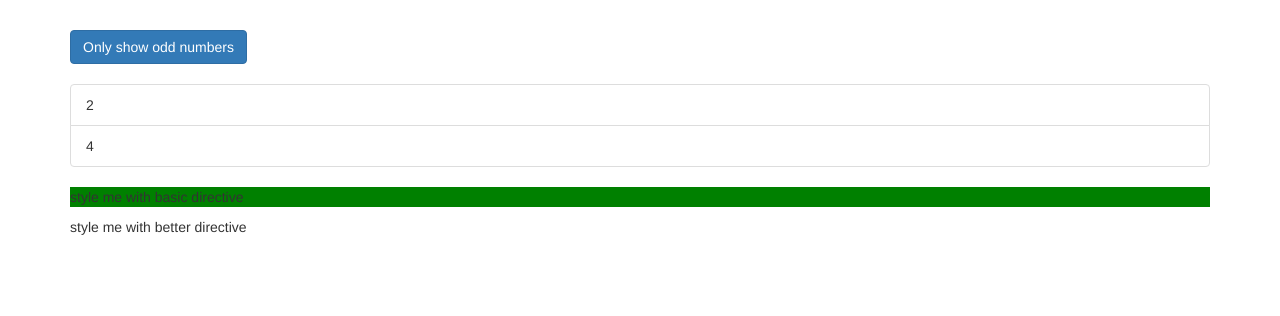
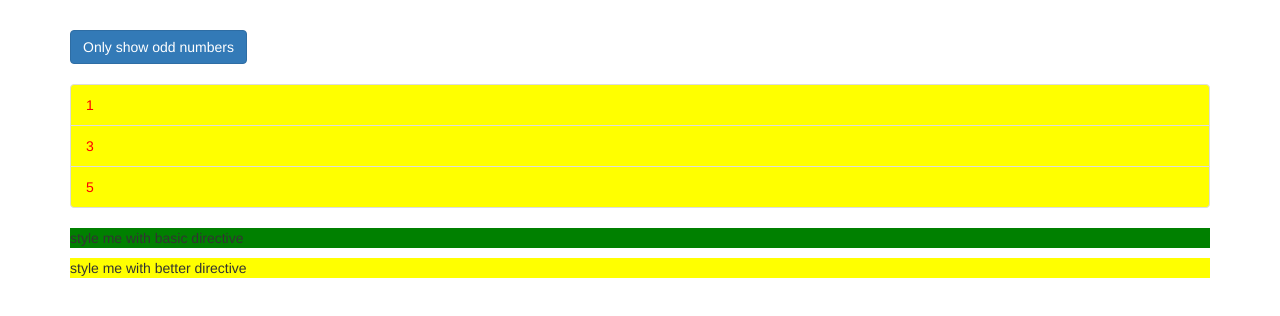
Before and after one commit to santhoshkasam/angulardirectives, an Angular app: page / in a window 1280 px wide. Shown: the top 316 px of the page. Built offline with nearby package versions, Linux system fonts and the light colour scheme.

Commit message:
custom structral directive, update the color dynamically from other component

```diff
--- a/src/app/app.component.html
+++ b/src/app/app.component.html
@@ -4,7 +4,7 @@
       <button class="btn btn-primary" (click)="onlyOdd = !onlyOdd">Only show odd numbers</button>
       <br><br>
       <ul class="list-group">
-        <div *ngIf="onlyOdd">
+        <!-- <div *ngIf="onlyOdd">
           <li class="list-group-item"
           [ngClass]="{odd:number%2!=0}"
           [ngStyle]="{backgroundColor:number%2!=0?'yellow':'transparent'}"
@@ -18,10 +18,18 @@
           *ngFor="let number of evenNumber">
             {{number}}
           </li>
+        </div> -->
+        <div *appUnless="onlyOdd">
+          <li class="list-group-item"
+          [ngClass]="{odd:number%2!=0}"
+          [ngStyle]="{backgroundColor:number%2!=0?'yellow':'transparent'}"
+          *ngFor="let number of oddNumber">
+            {{number}}
+          </li>
         </div>
       </ul>
       <p appBasicHighlight>style me with basic directive</p>
-      <p appBetterHighlight>style me with better directive</p>
+      <p appBetterHighlight [defaultColor]="'yellow'" [highlightColor]="'red'">style me with better directive</p>
 
       <ng-template [ngIf]="onlyOdd">
         <p>Only odd</p>
--- a/src/app/app.module.ts
+++ b/src/app/app.module.ts
@@ -6,12 +6,14 @@
 import { AppComponent } from './app.component';
 import { BasicHighlightDirective } from './basic-highlight/basic-highlight-directive';
 import { BetterHighlightDirective } from './better-highlight/better-highlight.directive';
+import { UnlessDirective } from './unless/unless.directive';
 
 @NgModule({
   declarations: [
     AppComponent,
     BasicHighlightDirective,
-    BetterHighlightDirective
+    BetterHighlightDirective,
+    UnlessDirective
   ],
   imports: [
     BrowserModule,
--- a/src/app/better-highlight/better-highlight.directive.ts
+++ b/src/app/better-highlight/better-highlight.directive.ts
@@ -1,25 +1,30 @@
-import { Directive, ElementRef, HostBinding, HostListener, OnInit, Renderer2 } from '@angular/core';
+import { Directive, ElementRef, HostBinding, HostListener, Input, OnInit, Renderer2 } from '@angular/core';
 
 @Directive({
   selector: '[appBetterHighlight]'
 })
 export class BetterHighlightDirective implements OnInit {
+
+  @Input() defaultColor: string = 'transparent';
+  @Input() highlightColor: string = 'blue';
   //We can bind any property for ex below we are binding style and backgroundColor
-  @HostBinding('style.backgroundColor') backgroundColor: string = 'transparent';
+  @HostBinding('style.backgroundColor') backgroundColor: string;
 
-  constructor(private elementRef: ElementRef, private renderer: Renderer2) { }
+  constructor(private elementRef: ElementRef, private renderer: Renderer2) {
+  }
 
   ngOnInit() {
+    this.backgroundColor = this.defaultColor;
     //this.renderer.setStyle(this.elementRef.nativeElement, 'backgroundColor', 'blue');
   }
 
   @HostListener('mouseenter') mouseover(eventData: Event) {
     // this.renderer.setStyle(this.elementRef.nativeElement, 'backgroundColor', 'blue');
-    this.backgroundColor = 'blue';
+    this.backgroundColor = this.highlightColor;
   }
 
   @HostListener('mouseleave') mouseleave(eventData: Event) {
     // this.renderer.setStyle(this.elementRef.nativeElement, 'backgroundColor', 'transparent');
-    this.backgroundColor = 'transparent';
+    this.backgroundColor = this.defaultColor;
   }
 }
--- /dev/null
+++ b/src/app/unless/unless.directive.ts
@@ -0,0 +1,16 @@
+import { Directive, Input, TemplateRef, ViewContainerRef } from '@angular/core';
+
+@Directive({
+  selector: '[appUnless]'
+})
+export class UnlessDirective {
+  @Input() set appUnless(condition: boolean) {
+    if (!condition) {
+      this.vcRef.createEmbeddedView(this.templateRef);
+    } else {
+      this.vcRef.clear();
+    }
+  }
+  constructor(private templateRef: TemplateRef<any>, private vcRef: ViewContainerRef) { }
+
+}
```
